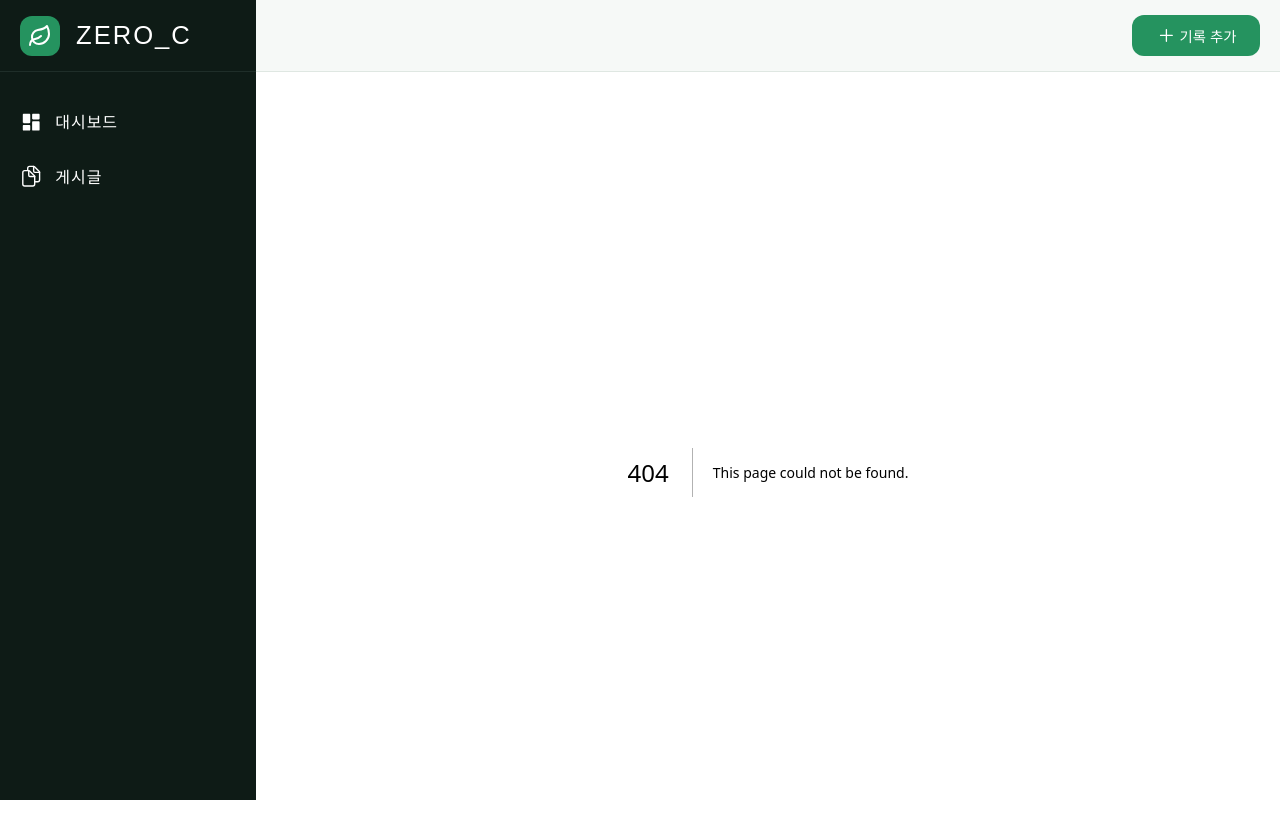
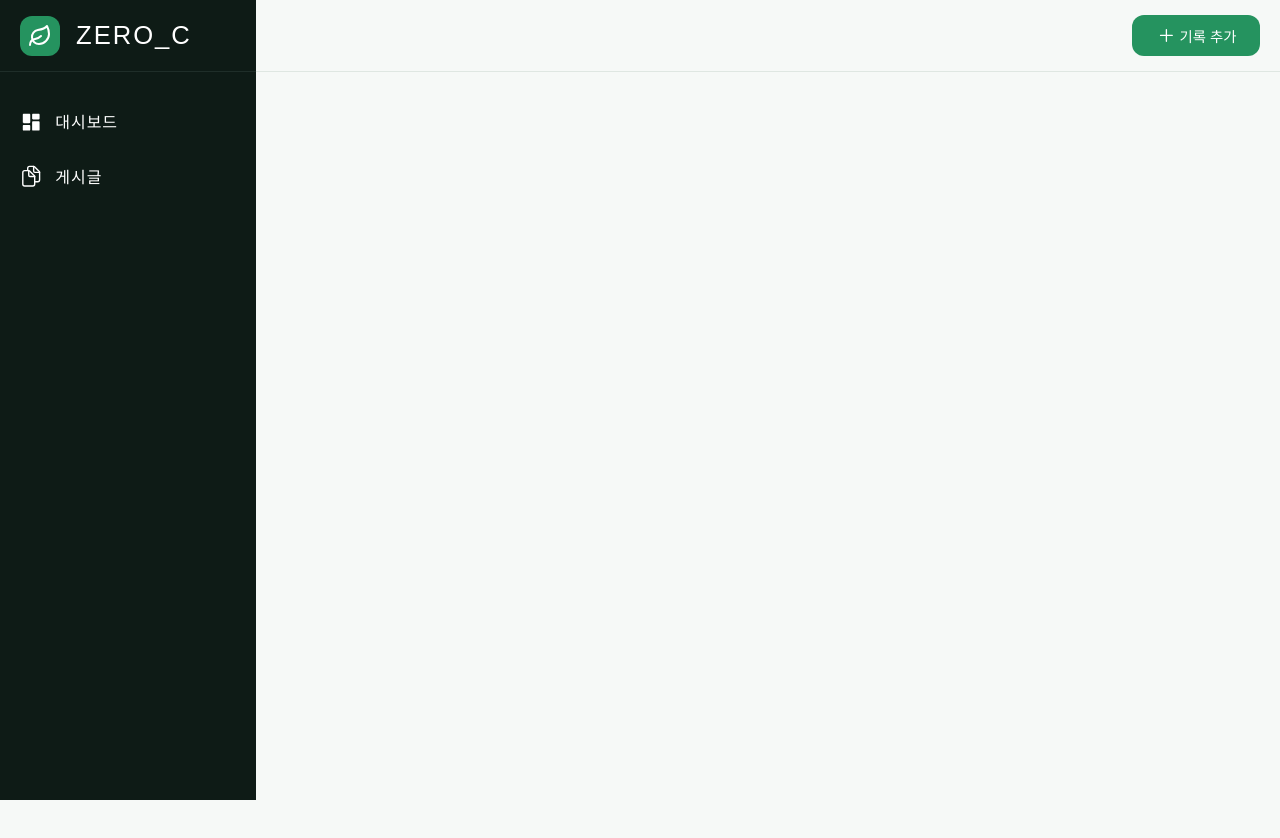
Before and after one commit to Hyunsoo-k/ZERO_C, a Next.js app: page /posts in a window 1280 px wide. Before the commit this address had no page. Shown: the top 838 px of the page. After the commit the page ends 816 px from the top, so only its background shows below. Built offline with nearby package versions, Linux system fonts and the light colour scheme; a web font is replaced by a local one.

Commit message:
feat : posts 페이지 컴포넌트 생성

```diff
--- /dev/null
+++ b/src/app/posts/page.module.scss
@@ -0,0 +1,10 @@
+@use "@/styles/variables" as *;
+
+.page {
+  width: 100%;
+  min-height: calc(100dvh - #{$header-height-mobile});
+
+  @include desktop {
+    grid-area: 2 / 2 / 3 / 3;
+  }
+}
--- /dev/null
+++ b/src/app/posts/page.tsx
@@ -0,0 +1,10 @@
+import styles from "./page.module.scss";
+
+export default async function PostsPage() {
+
+  return (
+    <div className={styles.page}>
+
+    </div>
+  );
+}
```
